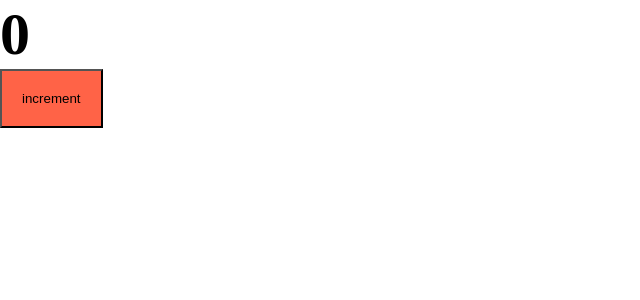
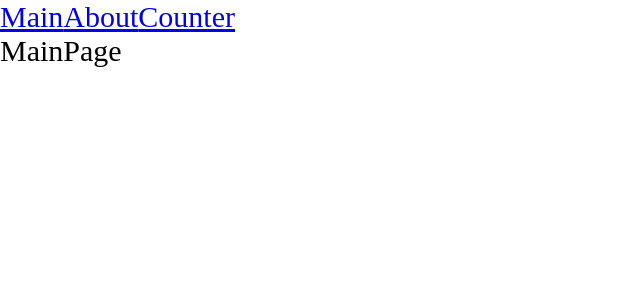
Before and after one commit to olegsleptsov/ulbi-tv-course, a React app: page / in a window 1280 px wide. Shown: the top 300 px of the page, without its empty margins (0-640 px from the left). Built offline with nearby package versions, Linux system fonts and the light colour scheme.

Commit message:
add react-router-dom and lazyLoading and suspense

```diff
--- a/package.json
+++ b/package.json
@@ -14,12 +14,14 @@
   "license": "ISC",
   "dependencies": {
     "react": "^18.3.1",
-    "react-dom": "^18.3.1"
+    "react-dom": "^18.3.1",
+    "react-router-dom": "^6.24.0"
   },
   "devDependencies": {
     "@types/node": "^20.14.9",
     "@types/react": "^18.3.3",
     "@types/react-dom": "^18.3.0",
+    "@types/react-router-dom": "^5.3.3",
     "@types/webpack": "^5.28.5",
     "@types/webpack-dev-server": "^4.7.2",
     "css-loader": "^7.1.2",
--- a/src/App.tsx
+++ b/src/App.tsx
@@ -1,10 +1,34 @@
-import { Counter } from "./components/Counter";
+import { Route, Routes } from "react-router";
 import "./index.scss";
+import { Link } from "react-router-dom";
+import { Suspense, lazy } from "react";
+import MainPage from "./pages/Main/MainPage";
+
+const LazyAboutPage = lazy(() => import("./pages/About/AboutPage"));
+const LazyCounter = lazy(() => import("./components/Counter"));
 
 export const App = () => {
   return (
     <div className="app">
-      <Counter />
+      <Link to="/" title="Main">
+        Main
+      </Link>
+
+      <Link to="/about" title="About">
+        About
+      </Link>
+
+      <Link to="/counter" title="counter">
+        Counter
+      </Link>
+
+      <Suspense fallback={<div>Loading ...</div>}>
+        <Routes>
+          <Route path="/" Component={MainPage} />
+          <Route path="/about" Component={LazyAboutPage} />
+          <Route path="/counter" Component={LazyCounter} />
+        </Routes>
+      </Suspense>
     </div>
   );
 };
--- a/src/components/Counter.tsx
+++ b/src/components/Counter.tsx
@@ -1,7 +1,7 @@
 import { useState } from "react";
 import classes from "./Counter.module.scss";
 
-export const Counter = () => {
+const Counter = () => {
   const [counter, setCounter] = useState(0);
 
   const increment = () => setCounter((prev) => (prev += 1));
@@ -15,3 +15,5 @@ export const Counter = () => {
     </div>
   );
 };
+
+export default Counter;
--- a/src/index.tsx
+++ b/src/index.tsx
@@ -1,6 +1,11 @@
 import { createRoot } from "react-dom/client";
 import { App } from "./App";
+import { BrowserRouter } from "react-router-dom";
 
 const container = document.getElementById("root");
 const root = createRoot(container); // createRoot(container!) if you use TypeScript
-root.render(<App />);
+root.render(
+  <BrowserRouter>
+    <App />
+  </BrowserRouter>
+);
--- /dev/null
+++ b/src/pages/About/AboutPage.tsx
@@ -0,0 +1,5 @@
+const AboutPage = () => {
+  return <div>AboutPage</div>;
+};
+
+export default AboutPage;
--- /dev/null
+++ b/src/pages/Main/MainPage.tsx
@@ -0,0 +1,5 @@
+const MainPage = () => {
+  return <div>MainPage</div>;
+};
+
+export default MainPage;
```
Also changed, not shown: 2 other files (tests, documents, lock files or other folders).
